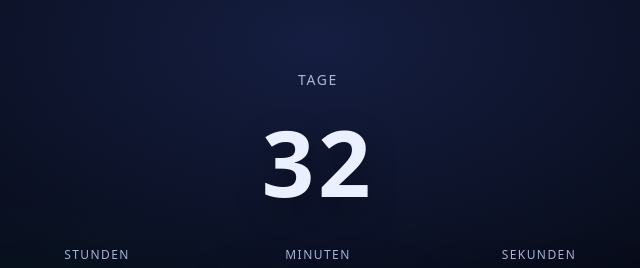
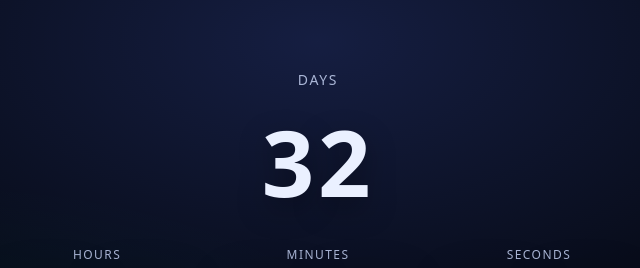
Before and after one commit to mi711cz/countdown, a plain HTML site: page index.html in a window 1280 px wide. Shown: the part 159-427 px from the top of the page, 322-962 px from the left. Drawn offline with Linux system fonts and the light colour scheme.

Commit message:
Adjustments

```diff
--- a/index.html
+++ b/index.html
@@ -3,14 +3,14 @@
 <head>
   <meta charset="utf-8" />
   <meta name="viewport" content="width=device-width,initial-scale=1" />
-  <title>Countdown bis 01.03.2026</title>
+  <title>Countdown</title>
   <link rel="stylesheet" href="style.css" />
 </head>
 <body>
   <main class="wrap" aria-live="polite">
     <!-- Zeile 1: Tage -->
     <section class="row row-days">
-      <div class="label">Tage</div>
+      <div class="label">Days</div>
       <div class="daysValue" id="daysValue">000</div>
     </section>
 
@@ -18,7 +18,7 @@
     <section class="row row-clock">
       <div class="clock" role="group" aria-label="Countdown Uhrzeit">
         <div class="unit">
-          <div class="unitLabel">Stunden</div>
+          <div class="unitLabel">Hours</div>
           <div class="cards">
             <div class="flip" data-key="hh1"></div>
             <div class="flip" data-key="hh2"></div>
@@ -28,7 +28,7 @@
         <div class="sep">:</div>
 
         <div class="unit">
-          <div class="unitLabel">Minuten</div>
+          <div class="unitLabel">Minutes</div>
           <div class="cards">
             <div class="flip" data-key="mm1"></div>
             <div class="flip" data-key="mm2"></div>
@@ -38,7 +38,7 @@
         <div class="sep">:</div>
 
         <div class="unit">
-          <div class="unitLabel">Sekunden</div>
+          <div class="unitLabel">Seconds</div>
           <div class="cards">
             <div class="flip" data-key="ss1"></div>
             <div class="flip" data-key="ss2"></div>
```
